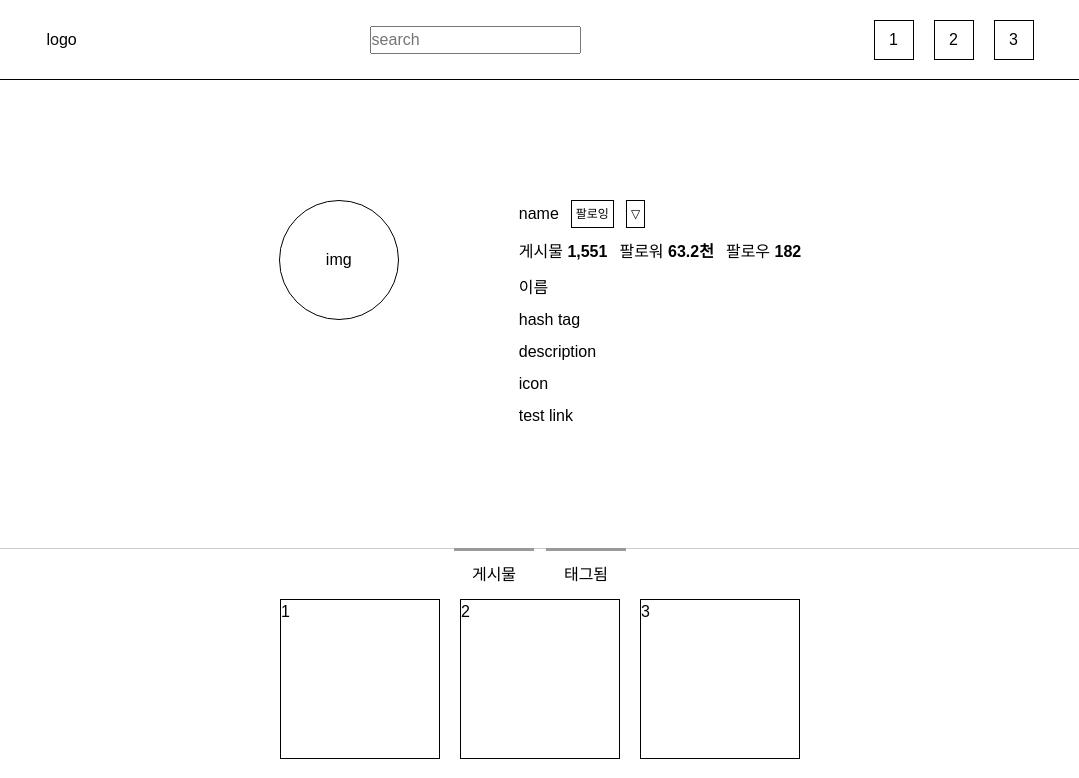
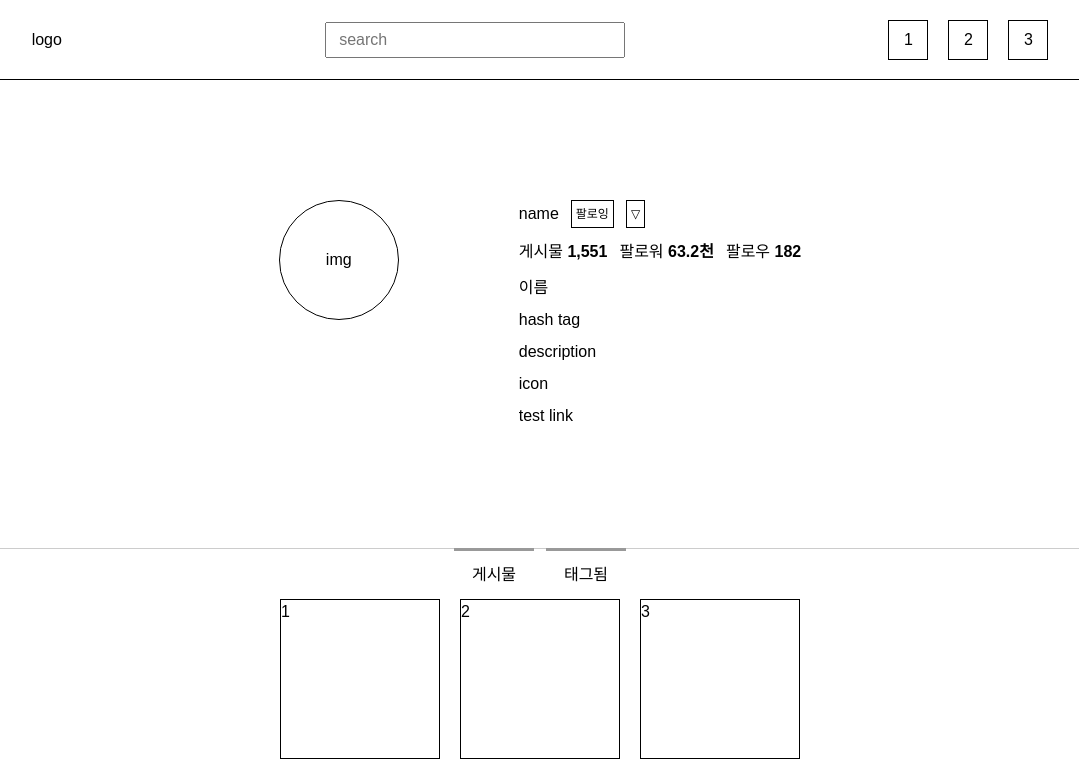
Before and after one commit to xirene/instargram, a React (Create React App) app: page / in a window 1280 px wide. Shown: the top 778 px of the page, without its empty margins (100-1179 px from the left). Built offline with nearby package versions, Linux system fonts and the light colour scheme.

Commit message:
modify: search css border

```diff
--- a/src/components/Header.tsx
+++ b/src/components/Header.tsx
@@ -27,7 +27,14 @@ function Header() {
             <h1>logo</h1>
           </div>
           <div className="header__search-wrap">
-            <input placeholder="search" />
+            <input
+              className="search-input"
+              css={css`
+                padding: 4px 12px;
+                min-width: 300px;
+              `}
+              placeholder="search"
+            />
           </div>
           <div className="header__rnb-wrap">
             <ul
```
